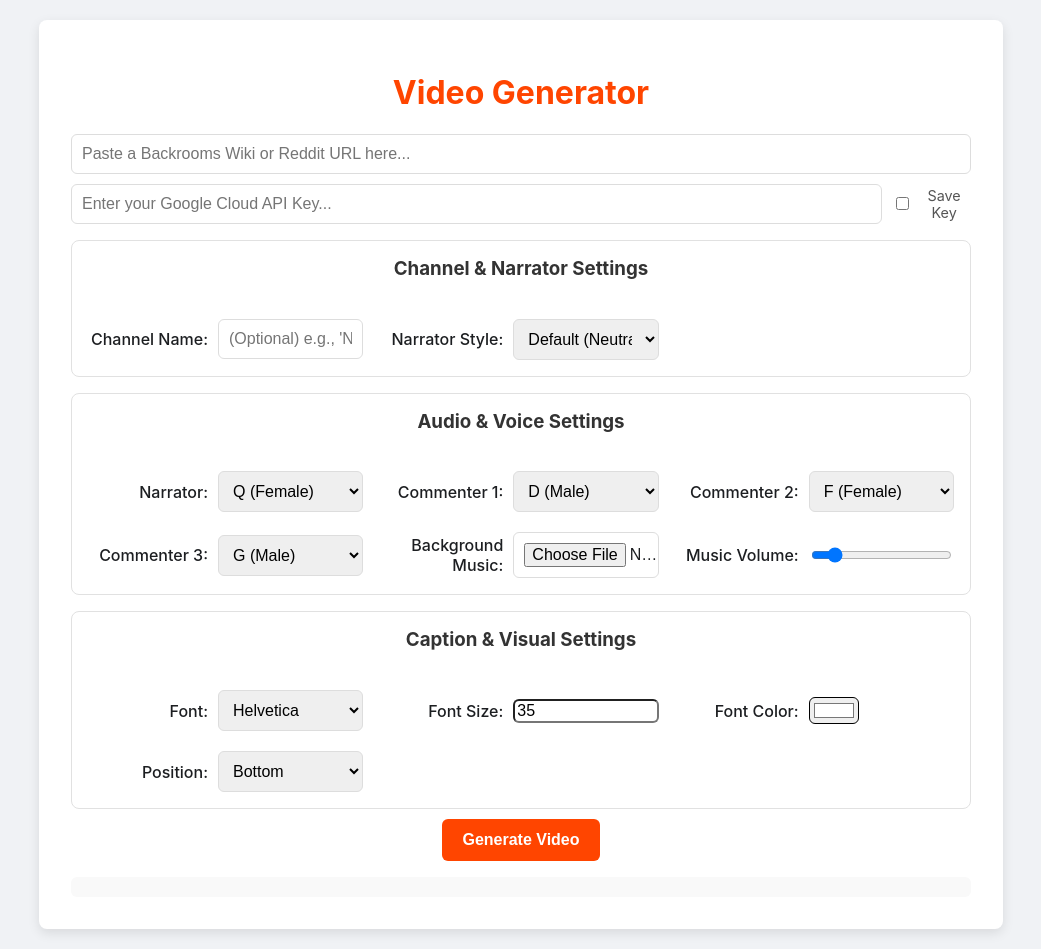
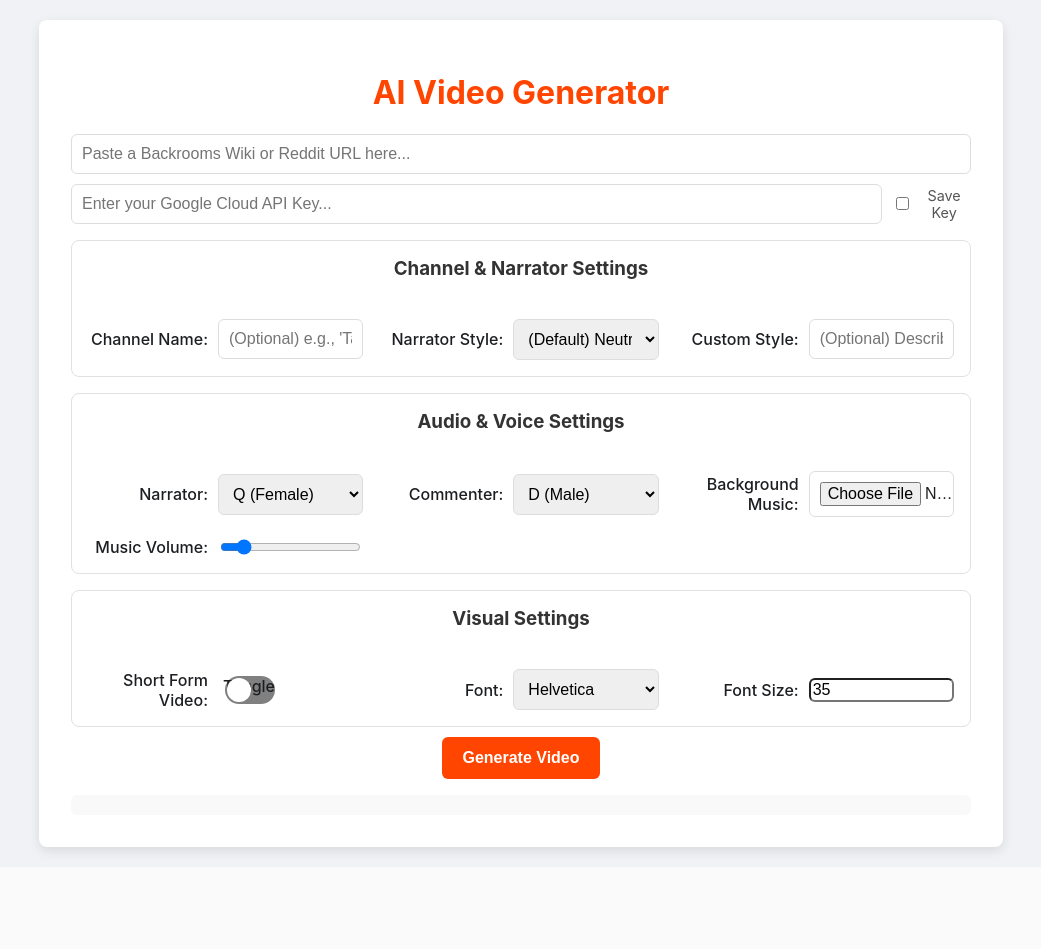
Before and after one commit to McEUC/symmetrical-robot, a Flask app: page / in a window 1280 px wide. Shown: the whole page, without its empty margins (119-1160 px from the left). After the commit the page ends 858 px from the top, so only its background shows below. Run offline with Flask 3, Linux system fonts and the light colour scheme.

Commit message:
Short-form update

```diff
--- a/app.py
+++ b/app.py
@@ -48,6 +48,7 @@ def handle_video_generation():
             "api_key": form_data.get('apiKey'),
             "channel_name": form_data.get('channelName'),
             "narrator_style": form_data.get('narratorStyle'),
+            "is_short_form": form_data.get('isShortForm') == 'true',
             "voice_settings": json.loads(form_data.get('voiceSettings')),
             "caption_settings": json.loads(form_data.get('captionSettings')),
         }
--- a/templates/index.html
+++ b/templates/index.html
@@ -3,7 +3,7 @@
 <head>
     <meta charset="UTF-8">
     <meta name="viewport" content="width=device-width, initial-scale=1.0">
-    <title>Liminal Echoes & Reddit Video Generator</title>
+    <title>AI Video Generator</title>
     <style>
         body {
             font-family: -apple-system, BlinkMacSystemFont, "Segoe UI", Roboto, Helvetica, Arial, sans-serif;
@@ -32,14 +32,20 @@
         .api-key-group { display: flex; align-items: center; gap: 10px; }
         .api-key-group input[type="password"] { flex-grow: 1; }
         .api-key-group label { display: flex; align-items: center; gap: 5px; font-size: 0.9rem; color: #555; cursor: pointer; }
-        input, select, button, textarea { font-size: 1rem; border-radius: 6px; }
-        input[type="text"], input[type="password"], select, input[type="file"], textarea { width: 100%; padding: 10px; border: 1px solid #ddd; box-sizing: border-box; }
-        textarea { resize: vertical; min-height: 80px; }
+        input, select, button { font-size: 1rem; border-radius: 6px; }
+        input[type="text"], input[type="password"], select, input[type="file"] { width: 100%; padding: 10px; border: 1px solid #ddd; box-sizing: border-box; }
         .settings-grid { display: grid; grid-template-columns: repeat(auto-fit, minmax(250px, 1fr)); gap: 20px; text-align: left; padding: 1rem; border: 1px solid #e1e1e1; border-radius: 8px; margin-top: 1rem; }
         .settings-grid h3 { grid-column: 1 / -1; text-align: center; margin-top: 0; color: #333; }
         .control-group { display: grid; grid-template-columns: 120px 1fr; gap: 10px; align-items: center; }
-        .control-group label { font-weight: 500; text-align: right; }
-        button { background-color: #ff4500; color: white; border: none; padding: 12px 20px; font-weight: bold; cursor: pointer; transition: background-color: 0.2s; margin-top: 10px; }
+        .control-group label, .voice-selector label { font-weight: 500; text-align: right; }
+        .voice-selector { display: grid; grid-template-columns: 120px 1fr; gap: 10px; align-items: center; }
+        .toggle-switch { display: flex; align-items: center; justify-content: flex-start; }
+        .toggle-switch input { height: 0; width: 0; visibility: hidden; }
+        .toggle-switch label { cursor: pointer; text-indent: -9999px; width: 50px; height: 28px; background: grey; display: block; border-radius: 100px; position: relative; }
+        .toggle-switch label:after { content: ''; position: absolute; top: 2px; left: 2px; width: 24px; height: 24px; background: #fff; border-radius: 24px; transition: 0.3s; }
+        .toggle-switch input:checked + label { background: #ff4500; }
+        .toggle-switch input:checked + label:after { left: calc(100% - 2px); transform: translateX(-100%); }
+        button { background-color: #ff4500; color: white; border: none; padding: 12px 20px; font-weight: bold; cursor: pointer; transition: background-color 0.2s; margin-top: 10px; }
         button:hover:not(:disabled) { background-color: #e03d00; }
         button:disabled { background-color: #cccccc; cursor: not-allowed; }
         #progress-container { width: 100%; background-color: #e0e0e0; border-radius: 4px; margin-top: 1rem; display: none; }
@@ -50,7 +56,7 @@
 <body>
 
     <div id="app-container">
-        <h1>Video Generator</h1>
+        <h1>AI Video Generator</h1>
         <div class="input-group">
             <input type="text" id="url-input" placeholder="Paste a Backrooms Wiki or Reddit URL here...">
             <div class="api-key-group">
@@ -63,42 +69,33 @@
             <h3>Channel & Narrator Settings</h3>
             <div class="control-group">
                 <label for="channel-name-input">Channel Name:</label>
-                <input type="text" id="channel-name-input" placeholder="(Optional) e.g., 'Net Mysteries'">
+                <input type="text" id="channel-name-input" placeholder="(Optional) e.g., 'Tales from the Upboat'">
             </div>
             <div class="control-group">
                 <label for="narrator-style-select">Narrator Style:</label>
                 <select id="narrator-style-select">
-                    <option value="">Default (Neutral)</option>
-                    <option value="Newscaster">Newscaster</option>
+                    <option value="">(Default) Neutral & Informative</option>
                     <option value="Funny and Energetic">Funny & Energetic</option>
-                    <option value="Documentary Host">Documentary Host</option>
-                    <option value="Spooky Storyteller">Spooky Storyteller</option>
-                    <option value="custom">Custom...</option>
+                    <option value="Serious and Newscaster-like">Newscaster</option>
+                    <option value="Mysterious and Storyteller">Mysterious Storyteller</option>
+                    <option value="Calm and Relaxing">Calm & Relaxing</option>
                 </select>
             </div>
-            <div class="control-group" id="custom-narrator-style-group" style="display: none;">
+             <div class="control-group">
                 <label for="custom-narrator-style-input">Custom Style:</label>
-                <textarea id="custom-narrator-style-input" placeholder="Describe the narrator's persona, e.g., 'A cynical detective from a 1940s noir film'"></textarea>
+                <input type="text" id="custom-narrator-style-input" placeholder="(Optional) Describe any style...">
             </div>
         </div>
 
         <div class="settings-grid">
-             <h3>Audio & Voice Settings</h3>
-            <div class="control-group">
+            <h3>Audio & Voice Settings</h3>
+            <div class="voice-selector">
                 <label for="narrator-voice-select">Narrator:</label>
                 <select id="narrator-voice-select"></select>
             </div>
-             <div class="control-group">
-                <label for="commenter1-voice-select">Commenter 1:</label>
+             <div class="voice-selector">
+                <label for="commenter1-voice-select">Commenter:</label>
                 <select id="commenter1-voice-select"></select>
-            </div>
-             <div class="control-group">
-                <label for="commenter2-voice-select">Commenter 2:</label>
-                <select id="commenter2-voice-select"></select>
-            </div>
-             <div class="control-group">
-                <label for="commenter3-voice-select">Commenter 3:</label>
-                <select id="commenter3-voice-select"></select>
             </div>
              <div class="control-group">
                 <label for="bg-music-input">Background Music:</label>
@@ -111,7 +108,14 @@
         </div>
 
         <div class="settings-grid">
-            <h3>Caption & Visual Settings</h3>
+            <h3>Visual Settings</h3>
+            <div class="control-group">
+                <label for="short-form-toggle">Short Form Video:</label>
+                <div class="toggle-switch">
+                    <input type="checkbox" id="short-form-toggle" />
+                    <label for="short-form-toggle">Toggle</label>
+                </div>
+            </div>
              <div class="control-group">
                 <label for="caption-font-select">Font:</label>
                 <select id="caption-font-select">
@@ -123,18 +127,6 @@
             <div class="control-group">
                 <label for="caption-size-input">Font Size:</label>
                 <input type="number" id="caption-size-input" value="35" min="20" max="100">
-            </div>
-            <div class="control-group">
-                <label for="caption-color-input">Font Color:</label>
-                <input type="color" id="caption-color-input" value="#FFFFFF">
-            </div>
-             <div class="control-group">
-                <label for="caption-position-select">Position:</label>
-                <select id="caption-position-select">
-                    <option value="bottom">Bottom</option>
-                    <option value="middle">Middle</option>
-                    <option value="top">Top</option>
-                </select>
             </div>
         </div>
 
@@ -157,19 +149,15 @@
             bgMusicVolume: document.getElementById('bg-music-volume'),
             channelNameInput: document.getElementById('channel-name-input'),
             narratorStyleSelect: document.getElementById('narrator-style-select'),
-            customNarratorStyleGroup: document.getElementById('custom-narrator-style-group'),
             customNarratorStyleInput: document.getElementById('custom-narrator-style-input'),
+            shortFormToggle: document.getElementById('short-form-toggle'),
             voiceSelectors: {
                 narrator: document.getElementById('narrator-voice-select'),
                 commenter1: document.getElementById('commenter1-voice-select'),
-                commenter2: document.getElementById('commenter2-voice-select'),
-                commenter3: document.getElementById('commenter3-voice-select'),
             },
             captionControls: {
                 font: document.getElementById('caption-font-select'),
                 size: document.getElementById('caption-size-input'),
-                color: document.getElementById('caption-color-input'),
-                position: document.getElementById('caption-position-select'),
             }
         };
 
@@ -185,8 +173,8 @@
             { name: 'en-US-Wavenet-D', gender: 'Male', type: 'WaveNet' },
             { name: 'en-US-Wavenet-F', gender: 'Female', type: 'WaveNet' },
             { name: 'en-GB-Wavenet-F', gender: 'Female', type: 'WaveNet' },
-            { name: 'en-US-Chirp-Standard-F', gender: 'Female', type: 'Chirp' },
-            { name: 'en-US-Chirp-Standard-G', gender: 'Male', type: 'Chirp' }
+            { name: 'en-US-Chirp3-HD-Achernar', gender: 'Female', type: 'Chirp' },
+            { name: 'en-US-Chirp3-HD-Enceladus', gender: 'Male', type: 'Chirp' }
         ];
 
         function populateVoiceSelectors() {
@@ -211,10 +199,11 @@
                 const selector = DOMElements.voiceSelectors[key];
                 selector.innerHTML = optionsHtml;
             }
+            // Set default voices
             DOMElements.voiceSelectors.narrator.value = 'en-US-Studio-Q';
             DOMElements.voiceSelectors.commenter1.value = 'en-US-Journey-D';
-            DOMElements.voiceSelectors.commenter2.value = 'en-US-Chirp-Standard-F';
-            DOMElements.voiceSelectors.commenter3.value = 'en-US-Chirp-Standard-G';
+            DOMElements.voiceSelectors.commenter2.value = 'en-US-Chirp3-HD-Achernar';
+            DOMElements.voiceSelectors.commenter3.value = 'en-US-Chirp3-HD-Enceladus';
         }
 
         const logStatus = (message) => {
@@ -239,14 +228,6 @@
             else { localStorage.removeItem('googleApiKey'); }
         });
 
-        DOMElements.narratorStyleSelect.addEventListener('change', () => {
-            if (DOMElements.narratorStyleSelect.value === 'custom') {
-                DOMElements.customNarratorStyleGroup.style.display = 'grid';
-            } else {
-                DOMElements.customNarratorStyleGroup.style.display = 'none';
-            }
-        });
-
         DOMElements.generateBtn.addEventListener('click', async () => {
             const url = DOMElements.urlInput.value.trim();
             const apiKey = DOMElements.apiKeyInput.value.trim();
@@ -267,13 +248,14 @@
             const formData = new FormData();
             formData.append('url', url);
             formData.append('apiKey', apiKey);
+            formData.append('channelName', DOMElements.channelNameInput.value.trim());
 
-            formData.append('channelName', DOMElements.channelNameInput.value.trim());
-            let narratorStyle = DOMElements.narratorStyleSelect.value;
-            if (narratorStyle === 'custom') {
-                narratorStyle = DOMElements.customNarratorStyleInput.value.trim();
+            let narratorStyle = DOMElements.customNarratorStyleInput.value.trim();
+            if (!narratorStyle) {
+                narratorStyle = DOMElements.narratorStyleSelect.value;
             }
             formData.append('narratorStyle', narratorStyle);
+            formData.append('isShortForm', DOMElements.shortFormToggle.checked);
 
             const voiceSettings = {};
             for (const key in DOMElements.voiceSelectors) {
@@ -284,8 +266,6 @@
             const captionSettings = {
                 font: DOMElements.captionControls.font.value,
                 size: DOMElements.captionControls.size.value,
-                color: DOMElements.captionControls.color.value,
-                position: DOMElements.captionControls.position.value,
                 musicVolume: DOMElements.bgMusicVolume.value
             };
             formData.append('captionSettings', JSON.stringify(captionSettings));
@@ -301,13 +281,11 @@
                 });
 
                 const result = await response.json();
-                if (!response.ok) {
-                    throw new Error(result.error || 'Failed to submit job.');
-                }
+                if (!response.ok) { throw new Error(result.error || 'Failed to submit job.'); }
 
                 const { jobId } = result;
-                logStatus(`✅ Job submitted! ID: ${jobId}`);
-                updateProgress(20, 'Waiting for Worker...');
+                logStatus(`✅ Job submitted! ID: ${jobId}. Waiting for worker...`);
+                updateProgress(25, 'Waiting for Worker...');
 
                 pollInterval = setInterval(async () => {
                     try {
@@ -342,13 +320,10 @@
                         } else if (statusResult.status === 'in_progress') {
                             logStatus(`⏳ ${message}`);
                             const currentWidth = parseFloat(DOMElements.progressBar.style.width);
-                            if (currentWidth < 95) {
-                                updateProgress(currentWidth + 2, message);
-                            }
-                        } else { // 'pending'
-                             logStatus(`⏳ ${message}`);
+                            if (currentWidth < 95) { updateProgress(currentWidth + 2, message); }
+                        } else {
+                            logStatus(`⏳ ${message}`);
                         }
-
                     } catch (pollError) {
                         clearInterval(pollInterval);
                         throw pollError;
```
Also changed, not shown: worker.py (+49 -55 lines).
